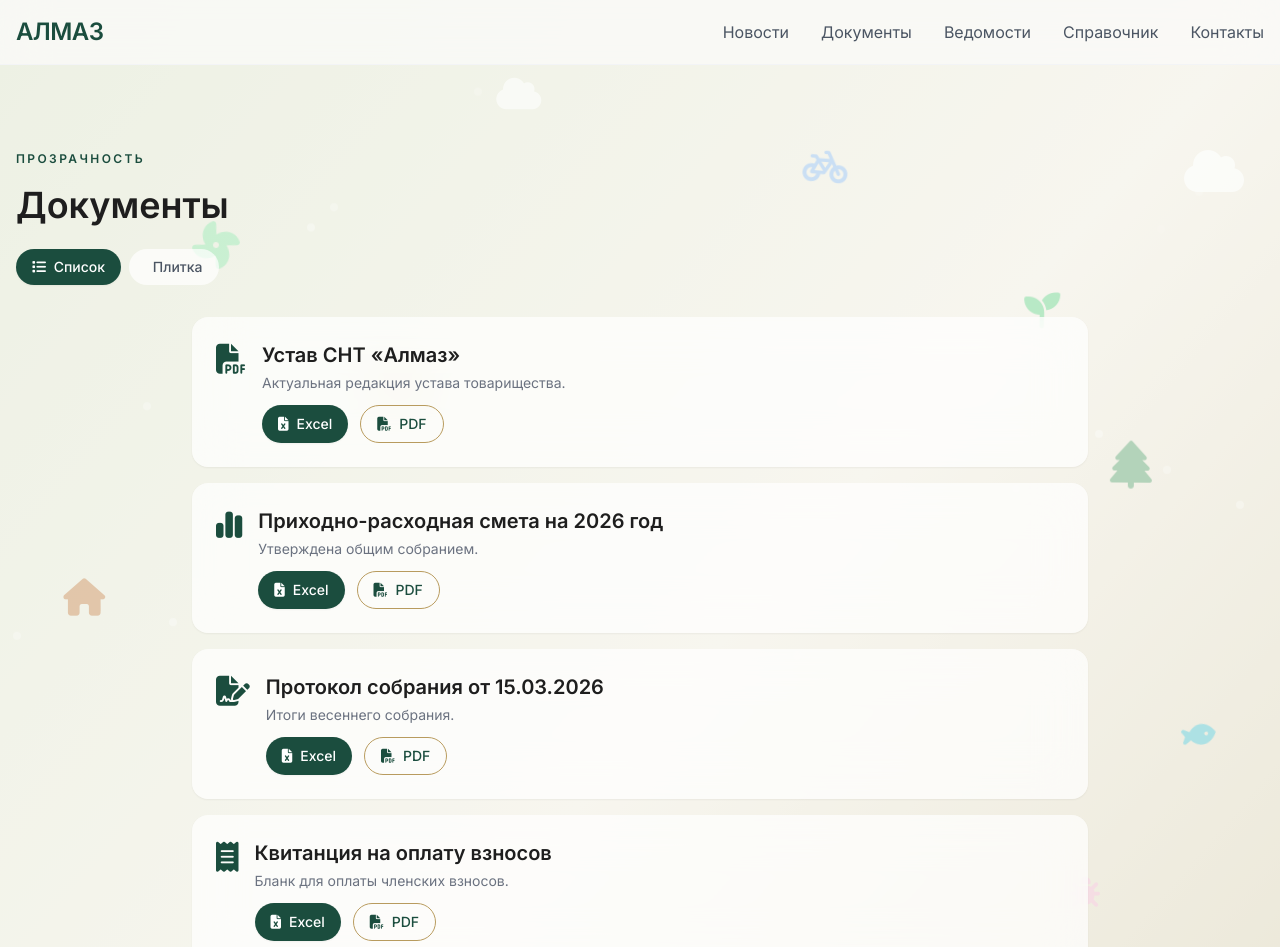
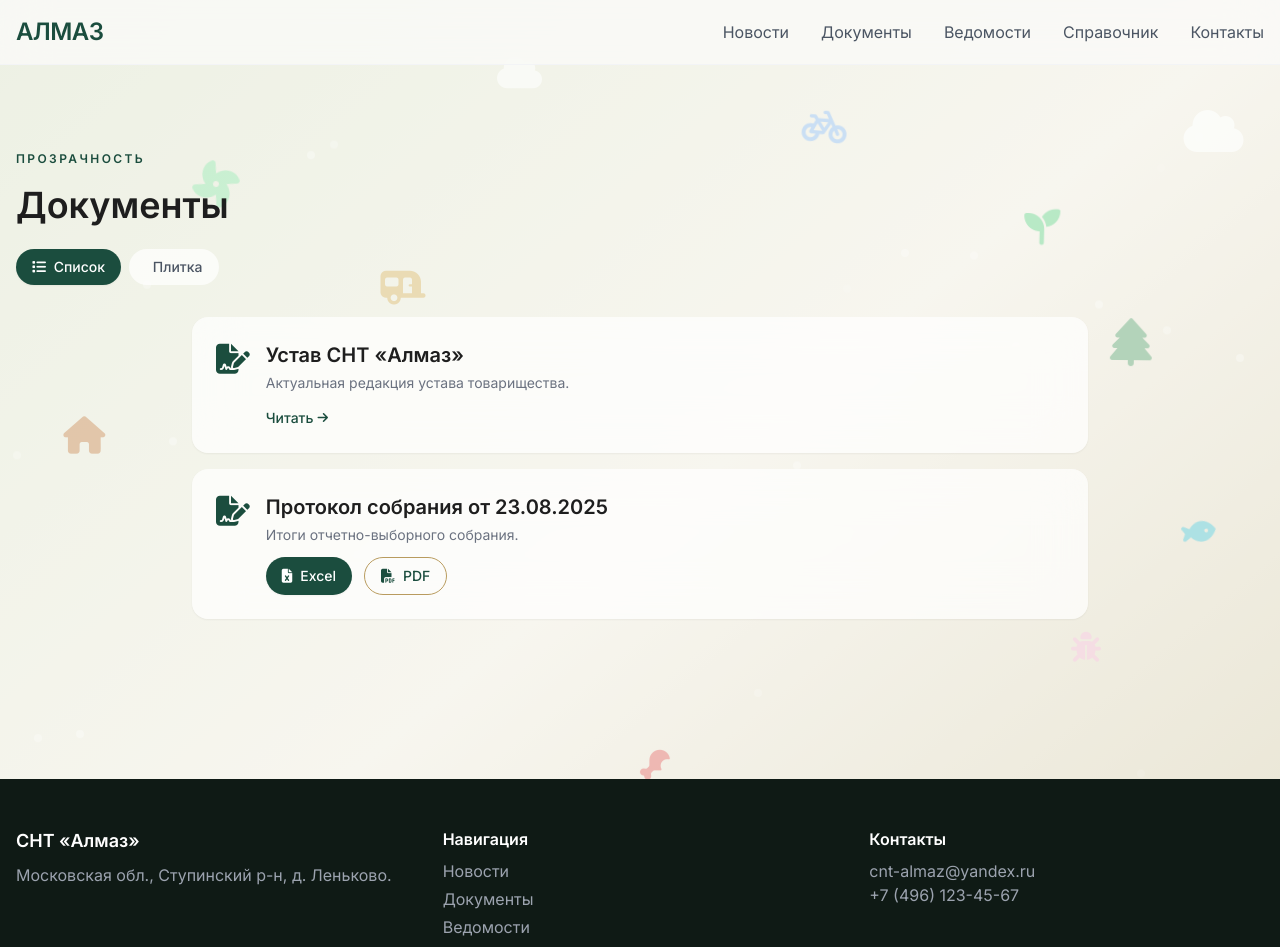
Before and after one commit to rawcam/almaz-snt, a Next.js app: page /almaz-snt/docs in a window 1280 px wide. Shown: the top 947 px of the page. Built offline with nearby package versions, Linux system fonts and the light colour scheme.

Commit message:
Update docs.js

```diff
--- a/src/pages/docs.js
+++ b/src/pages/docs.js
@@ -2,47 +2,26 @@
 import Navbar from '../components/Navbar'
 import AnimatedBackgroundLight from '../components/AnimatedBackgroundLight'
 import { motion } from 'framer-motion'
+import Link from 'next/link'
 import { useState } from 'react'
 
 const documents = [
   {
     id: 1,
-    icon: 'fa-solid fa-file-pdf',
+    icon: 'fa-solid fa-file-signature',
     title: 'Устав СНТ «Алмаз»',
     description: 'Актуальная редакция устава товарищества.',
-    formats: {
-      xlsx: '/almaz-snt/uploads/documents/ustav.xlsx',
-      pdf: '/almaz-snt/uploads/documents/ustav.pdf',
-    },
-  },
-  {
-    id: 2,
-    icon: 'fa-solid fa-chart-simple',
-    title: 'Приходно-расходная смета на 2026 год',
-    description: 'Утверждена общим собранием.',
-    formats: {
-      xlsx: '/almaz-snt/uploads/documents/smeta-2026.xlsx',
-      pdf: '/almaz-snt/uploads/documents/smeta-2026.pdf',
-    },
+    link: '/docs/ustav',
+    isTextPage: true, // флаг, что это текстовая страница без скачивания
   },
   {
     id: 3,
     icon: 'fa-solid fa-file-signature',
-    title: 'Протокол собрания от 15.03.2026',
-    description: 'Итоги весеннего собрания.',
+    title: 'Протокол собрания от 23.08.2025',
+    description: 'Итоги отчетно-выборного собрания.',
     formats: {
-      xlsx: '/almaz-snt/uploads/documents/protocol-2026-03-15.xlsx',
-      pdf: '/almaz-snt/uploads/documents/protocol-2026-03-15.pdf',
-    },
-  },
-  {
-    id: 4,
-    icon: 'fa-solid fa-receipt',
-    title: 'Квитанция на оплату взносов',
-    description: 'Бланк для оплаты членских взносов.',
-    formats: {
-      xlsx: '/almaz-snt/uploads/documents/kvitancia.xlsx',
-      pdf: '/almaz-snt/uploads/documents/kvitancia.pdf',
+      xlsx: '/almaz-snt/uploads/documents/protocol-2025-08-23.xlsx',
+      pdf: '/almaz-snt/uploads/documents/protocol-2025-08-23.pdf',
     },
   },
 ]
@@ -104,17 +83,32 @@ export default function Docs() {
               transition={{ duration: 0.5, delay: i * 0.1 }}
               className="bg-white/70 backdrop-blur-xl rounded-2xl p-5 md:p-6 shadow-sm hover:shadow-md transition-all"
             >
+              {doc.isTextPage ? (
+                <Link href={doc.link} className="flex items-start gap-4 group">
+                  <div className="text-3xl text-green-deep shrink-0">
+                    <i className={doc.icon}></i>
+                  </div>
+                  <div className="flex-1 min-w-0">
+                    <h3 className="font-semibold text-dark text-lg md:text-xl mb-1 group-hover:text-green-600 transition-colors">
+                      {doc.title}
+                    </h3>
+                    <p className="text-gray-500 text-sm mb-3">{doc.description}</p>
+                    <span className="inline-flex items-center gap-1 text-sm font-medium text-green-deep group-hover:text-green-900 transition-colors">
+                      Читать
+                      <i className="fa-solid fa-arrow-right text-xs"></i>
+                    </span>
+                  </div>
+                </Link>
+              ) : (
                 <div className="flex items-start gap-4">
                   <div className="text-3xl text-green-deep shrink-0">
                     <i className={doc.icon}></i>
                   </div>
-
                   <div className="flex-1 min-w-0">
                     <h3 className="font-semibold text-dark text-lg md:text-xl mb-1">
                       {doc.title}
                     </h3>
                     <p className="text-gray-500 text-sm mb-3">{doc.description}</p>
-
                     <div className="flex flex-wrap gap-3">
                       <a
                         href={doc.formats.xlsx}
@@ -135,18 +129,10 @@ export default function Docs() {
                     </div>
                   </div>
                 </div>
+              )}
             </motion.div>
           ))}
         </div>
-
-        <motion.p
-          initial={{ opacity: 0 }}
-          whileInView={{ opacity: 1 }}
-          viewport={{ once: true }}
-          className="text-center text-gray-400 text-sm mt-10"
-        >
-          Все документы доступны в двух форматах. Если у вас возникли трудности с открытием, обратитесь в правление.
-        </motion.p>
       </div>
 
       <footer className="bg-[#0f1a15] text-gray-400 py-12 mt-20 relative z-10">
```
Lines whose indentation alone changed are shown as unchanged.
